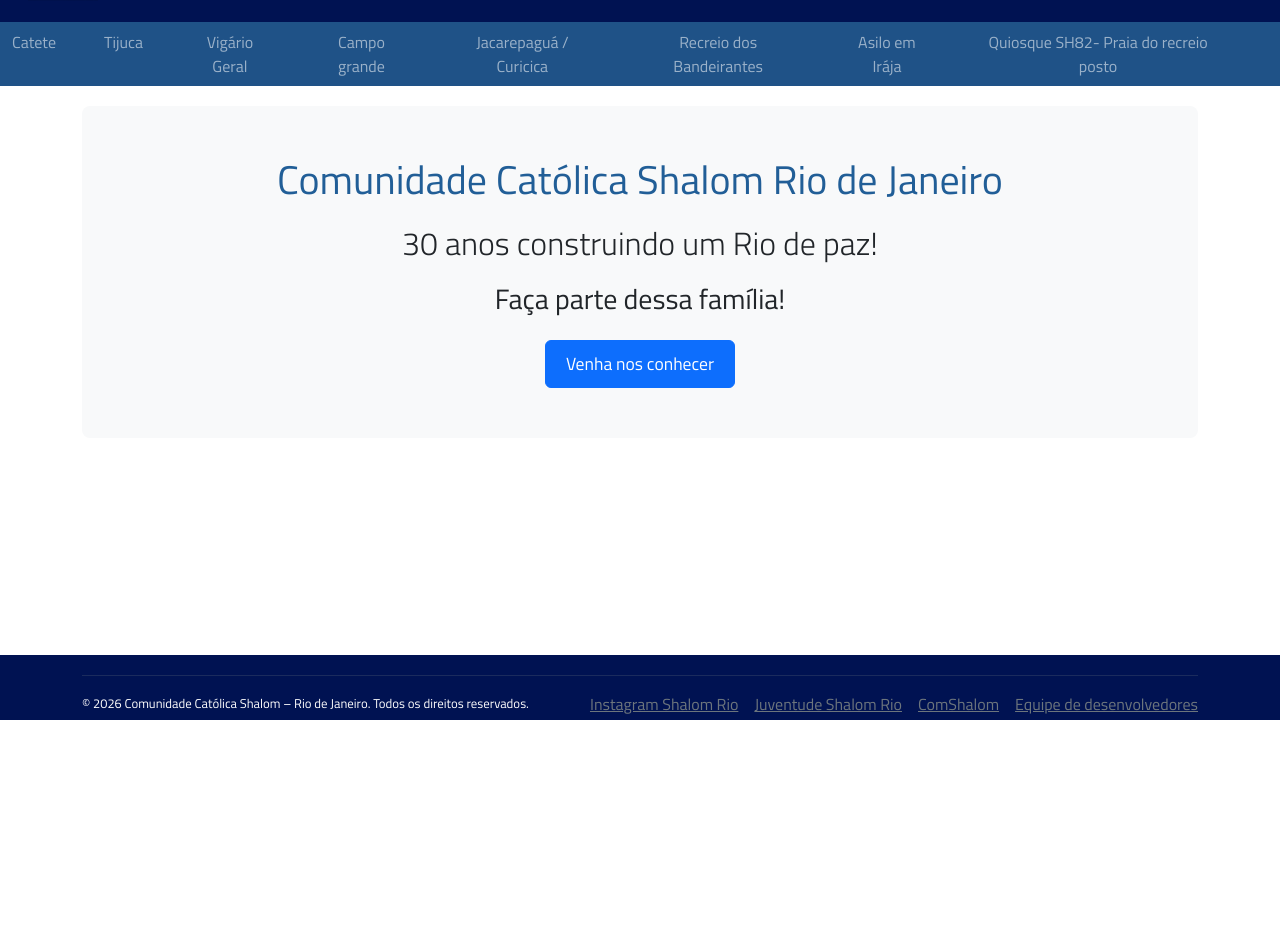
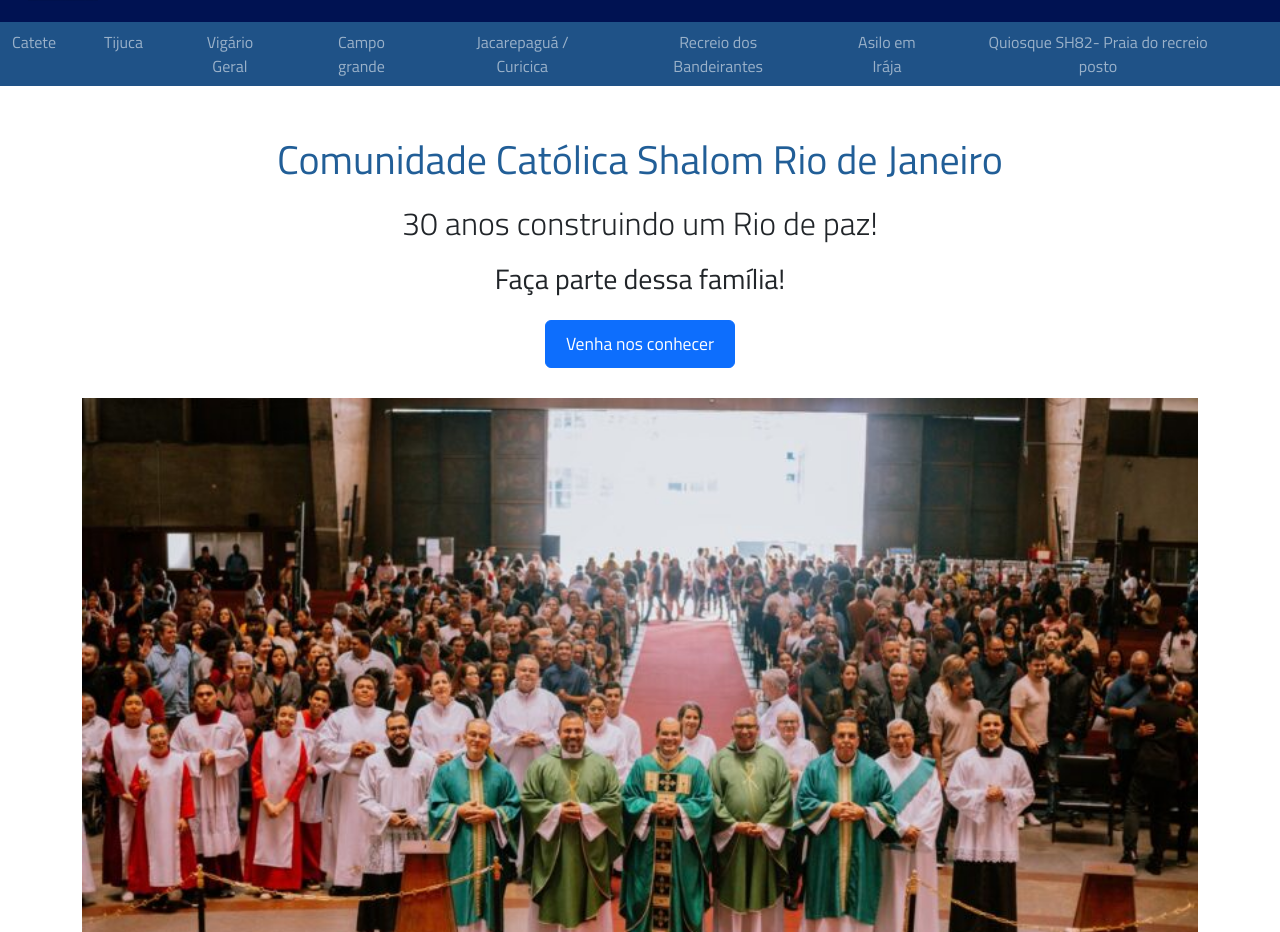
Before and after one commit to ShalomSiteRj/site-shalom-rio, a React (Vite) app: page / in a window 1280 px wide. Shown: the part 80-1012 px from the top of the page. Before the commit the page ends 800 px from the top, so only its background shows below. Built offline with nearby package versions, Linux system fonts and the light colour scheme.

Commit message:
mudei a foto da capa

```diff
--- a/src/templates/eventos.jsx
+++ b/src/templates/eventos.jsx
@@ -50,31 +50,6 @@ function Eventos() {
       link: "https://www.instagram.com/juventudeshrio/"
 
     }
-  ];
-    const listaDeEventospassados = [
-    {
-      titulo: "eveno passao 01",
-      desc: "A Festa que nunca acaba!",
-      imagem: Fotoevento02,
-      link: "https://www.instagram.com/acampsrio/",
-      descricao:"detalhes"
-    },
-
-    {
-      titulo: "evento passadp 02",
-      desc: "Encontro jovem.",
-      imagem: Fotoevento01,
-      link: "https://www.instagram.com/acampsrio/",
-      descricao:"detalhes"
-    },
-    {
-      titulo: "evento passadp 0",
-      desc: "Encontro jovem.",
-      imagem: Fotoevento01,
-      link: "https://www.instagram.com/acampsrio/",
-      descricao:"detalhes"
-    },
-
   ];
 
   // Guarda qual evento foi escolhido
@@ -156,9 +131,6 @@ function Eventos() {
         </div>
 
       </div>
-      <h4>
-        Veja como foram nossos ultimos eventos:
-      </h4>
 
     </div>
   );
--- a/src/templates/inicio.jsx
+++ b/src/templates/inicio.jsx
@@ -1,37 +1,61 @@
-// inicio.jsx
 import Navbarlocais from '../components/Navbar-locais.jsx'
+import Fotocapa from '../assets/foto-capa-inicio.png'
+
 function Inicio() {
-  // Estilo inline simples para centralizar e dar destaque à página inicial
+
   const heroStyle = {
-    textAlign: "center", // Centraliza o texto
-    padding: "50px 20px", // Dá um respiro (espaço) em cima/baixo e nas laterais
-    backgroundColor: "#f8f9fa", // Uma cor de fundo bem suave (cinza claro)
-    borderRadius: "8px", // Arredonda as bordas para ficar mais moderno
+    textAlign: "center",
+    padding: "30px 20px",
     marginTop: "20px"
   };
 
   return (
-    <><Navbarlocais />
+    <>
+      <Navbarlocais />
+
       <main className="container">
+
+        <div>
+
+          {/* TEXTO EM CIMA */}
           <div style={heroStyle}>
-          {/* Título principal da página */}
-          <h1 style={{ color: "#215E97" }}>Comunidade Católica Shalom Rio de Janeiro</h1>
 
-          {/* Subtítulo chamativo */}
+            <h1 style={{ color: "#215E97" }}>
+              Comunidade Católica Shalom Rio de Janeiro
+            </h1>
+
             <h2 style={{ fontWeight: "300", margin: "20px 0" }}>
               30 anos construindo um Rio de paz!
             </h2>
 
-          <h3>Faça parte dessa família!</h3>
+            <h3>
+              Faça parte dessa família!
+            </h3>
 
-          {/* Um botão fictício que pode ser um link para a página de "Contatos" ou "Onde estamos" */}
             <button
               className="btn btn-primary mt-3"
-            style={{ padding: "10px 20px", fontSize: "1.1rem" }}
+              style={{
+                padding: "10px 20px",
+                fontSize: "1.1rem"
+              }}
             >
               Venha nos conhecer
             </button>
+
           </div>
+
+          {/* IMAGEM EMBAIXO */}
+          <img
+            src={Fotocapa}
+            alt="Foto comunidade católica Shalom"
+            style={{
+              width: "100%",
+              display: "block"
+            }}
+          />
+
+        </div>
+
       </main>
     </>
   );
```
Also changed, not shown: src/assets/foto-capa-inicio.png (added). Lines whose indentation alone changed are shown as unchanged.
